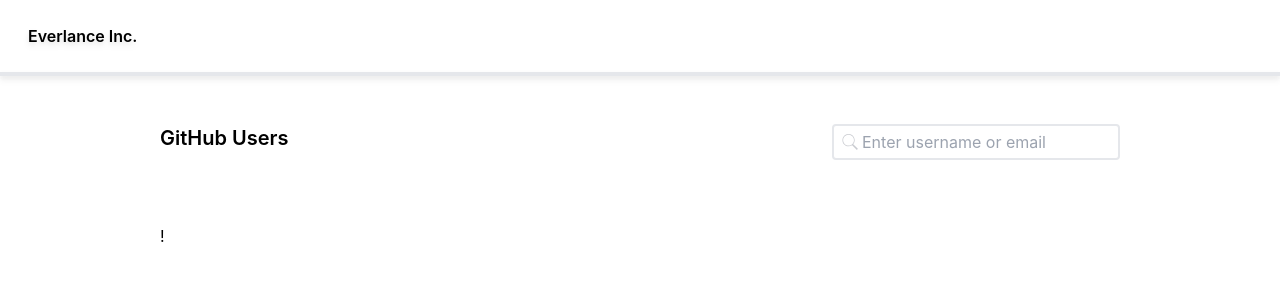
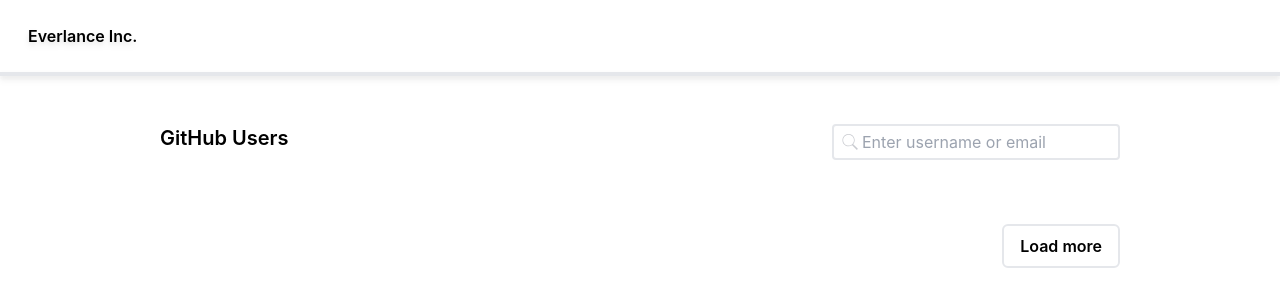
Before and after one commit to gibranestrada/everlance, a React (Create React App) app: page / in a window 1280 px wide. Shown: the top 306 px of the page. Built offline with nearby package versions, Linux system fonts and the light colour scheme.

Commit message:
Finished Load more button

```diff
--- a/src/App.js
+++ b/src/App.js
@@ -12,7 +12,7 @@ const App = () => {
         <header className="App-nav drop-shadow-md border-b-4">
           <nav className="p-6 pl-7 font-semibold">Everlance Inc.</nav>
         </header>
-        <div className="grid justify-center p-3 pt-12 gap-8">
+        <div className="grid justify-center p-3 pt-12 gap-8 pb-8">
           <SearchUser />
         </div>
       </div>
--- a/src/components/SearchUser.jsx
+++ b/src/components/SearchUser.jsx
@@ -12,6 +12,7 @@ const SearchUser = () => {
   const handleSearchChange = (e) => {
     setUser(e.target.value);
     setEnableFetch(false);
+    setPerPage(12);
   };
 
   const handleFormSubmit = (e) => {
@@ -26,10 +27,15 @@ const SearchUser = () => {
         `https://api.github.com/search/users?q=${user}&page=1&per_page=${perPage}`
       ).then((res) => res.json()),
     enabled: !!user && !!enableFetch,
+    keepPreviousData: true,
   });
 
   const handleViewProfileClick = (profileInfo) => {
     //setProfile(profileInfo);
+  };
+
+  const handleLoadMoreClick = () => {
+    setPerPage((s) => s + 12);
   };
 
   if (isError) return <span>Error: {error.message}</span>;
@@ -88,7 +94,14 @@ const SearchUser = () => {
               </div>
             ))}
           </section>
-          <section className="w-128">!</section>
+          <section className="w-128 flex justify-end">
+            <button
+              className="border-2 rounded-md p-2 pr-4 pl-4 font-semibold"
+              onClick={handleLoadMoreClick}
+            >
+              Load more
+            </button>
+          </section>
         </>
       )}
     </>
```
